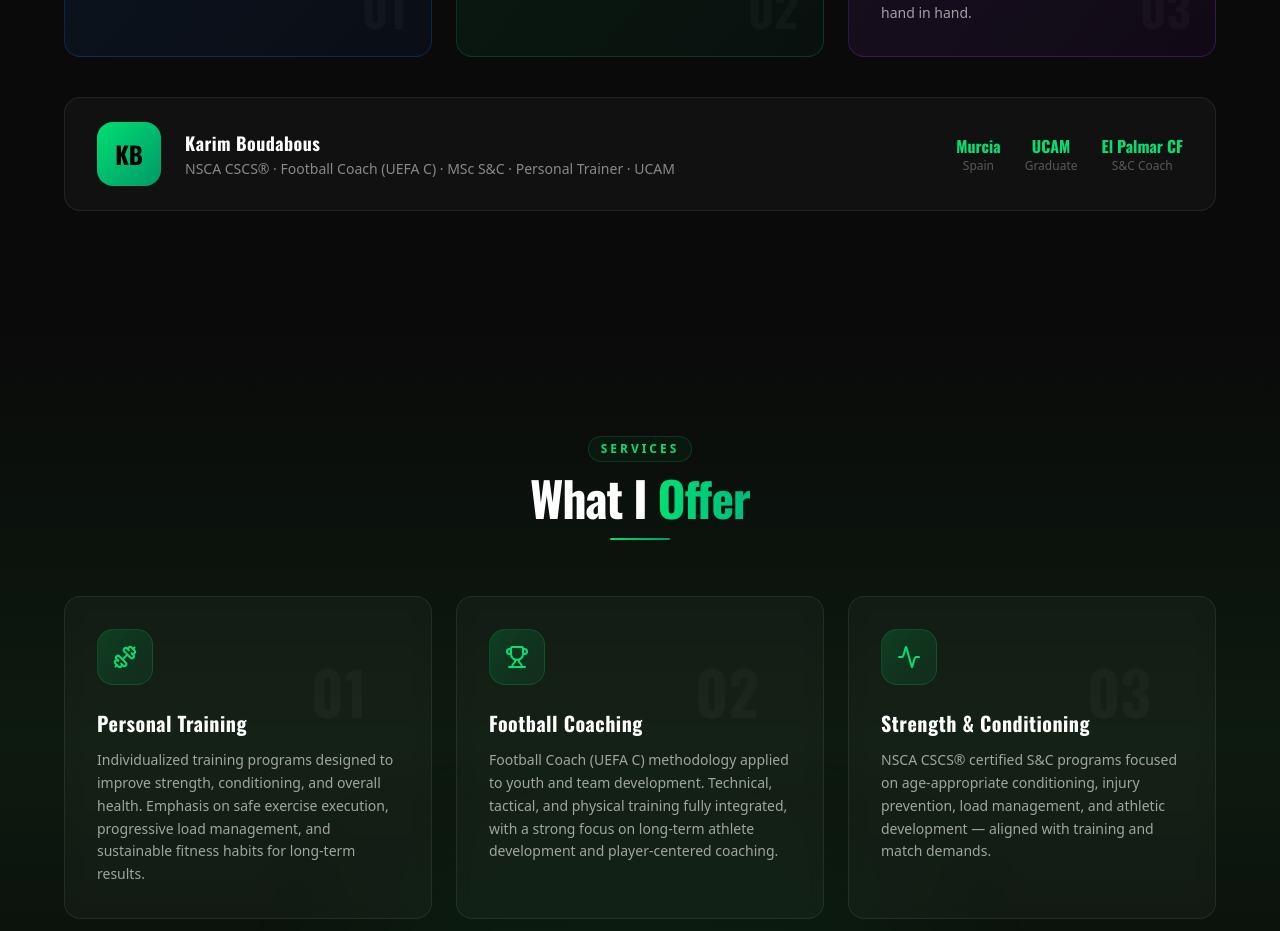
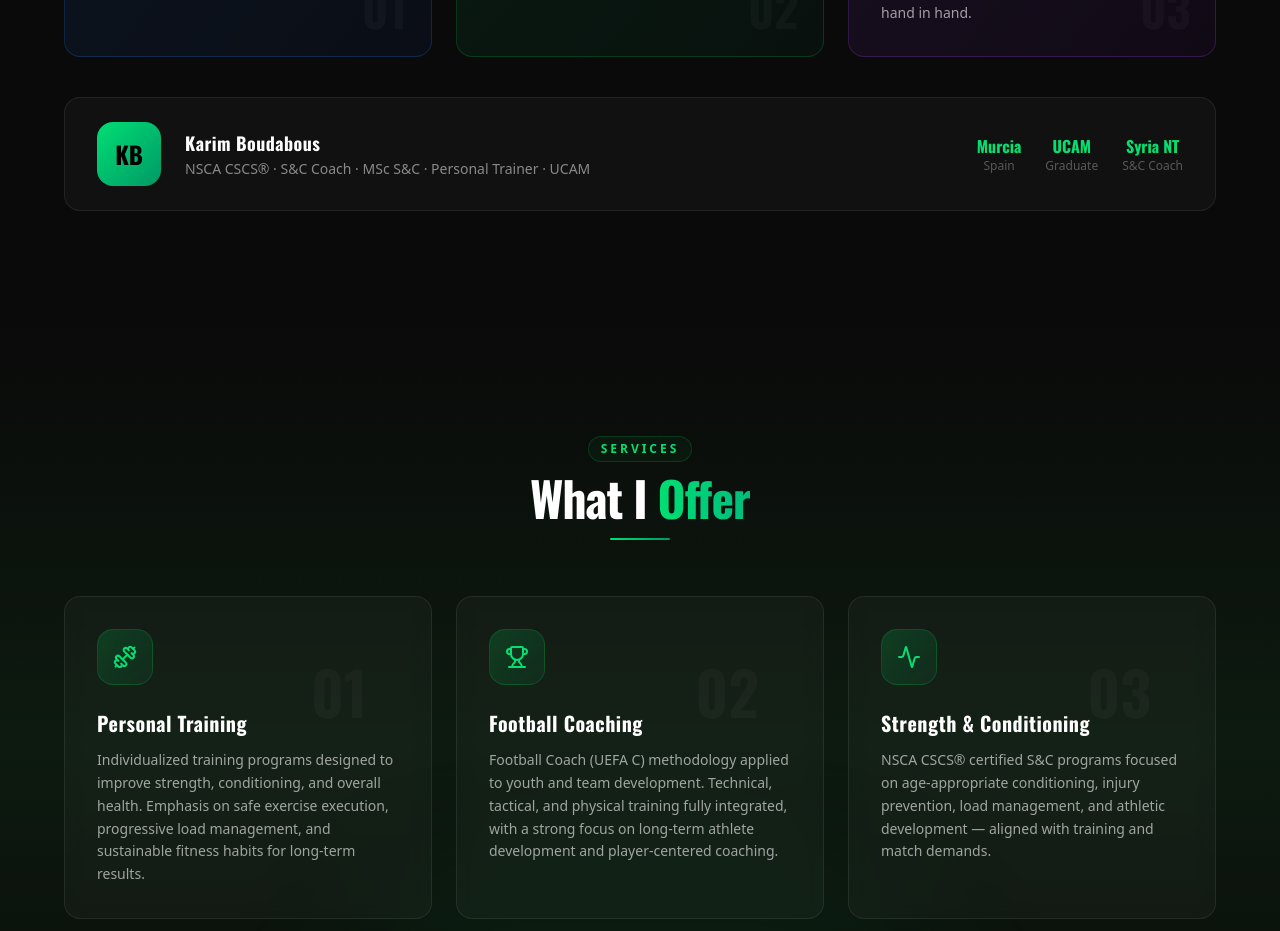
Before and after one commit to AchrafBoudabous/karim-portfolio, a Next.js app: page /en in a window 1280 px wide. Shown: the part 1440-2371 px from the top of the page. Built offline with nearby package versions, Linux system fonts and the light colour scheme.

Commit message:
Update info

```diff
--- a/src/components/sections/About.tsx
+++ b/src/components/sections/About.tsx
@@ -89,7 +89,7 @@ export default function About() {
               Karim Boudabous
             </p>
             <p className="text-white/50 text-sm mt-0.5">
-              NSCA CSCS® · Football Coach (UEFA C) · MSc S&C · Personal Trainer · UCAM
+              NSCA CSCS® · S&C Coach · MSc S&C · Personal Trainer · UCAM
             </p>
           </div>
 
@@ -97,7 +97,7 @@ export default function About() {
             {[
               { label: "Murcia", sublabel: "Spain" },
               { label: "UCAM", sublabel: "Graduate" },
-              { label: "El Palmar CF", sublabel: "S&C Coach" },
+              { label: "Syria NT", sublabel: "S&C Coach" },
             ].map((item, i) => (
               <div key={i} className="text-center">
                 <p className="font-oswald text-base font-bold text-green-400">
```
